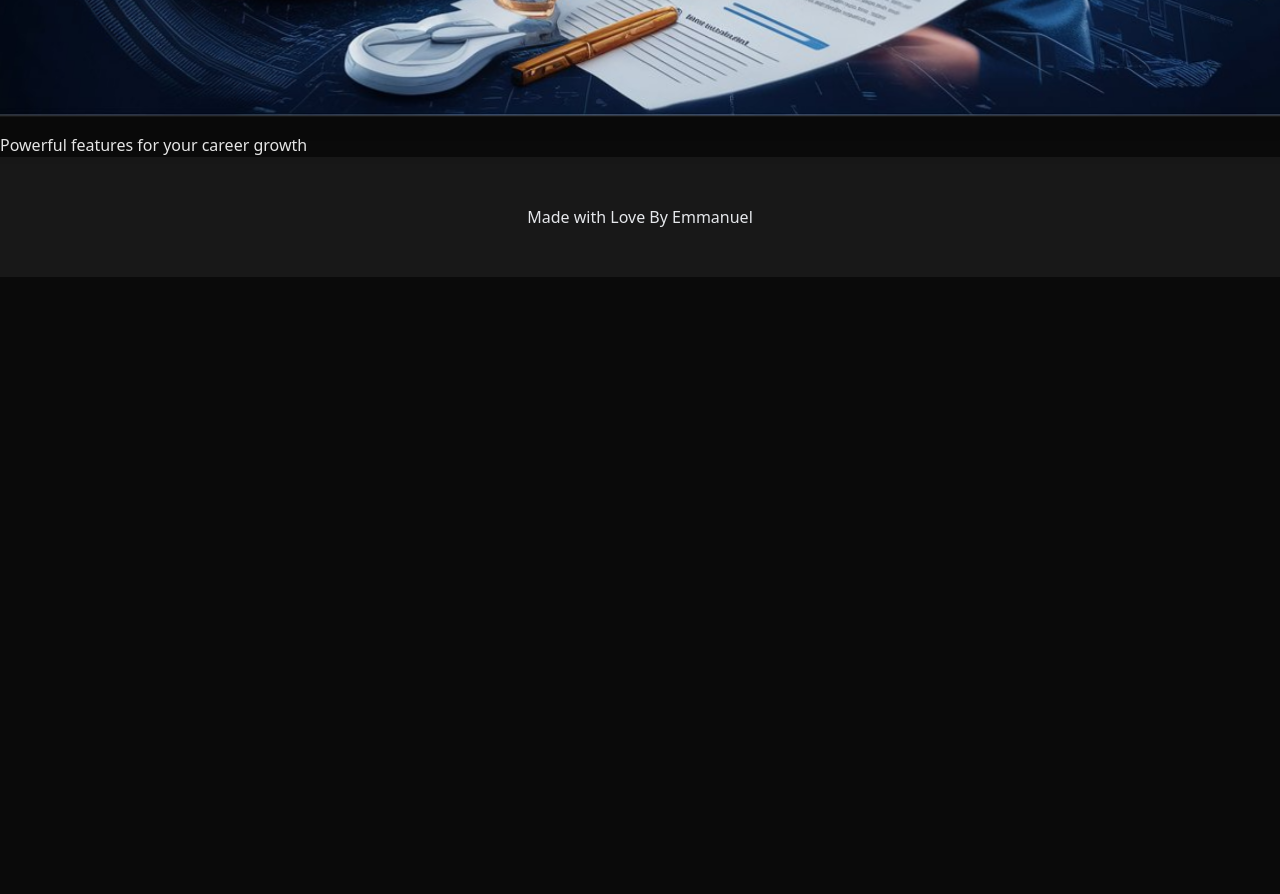
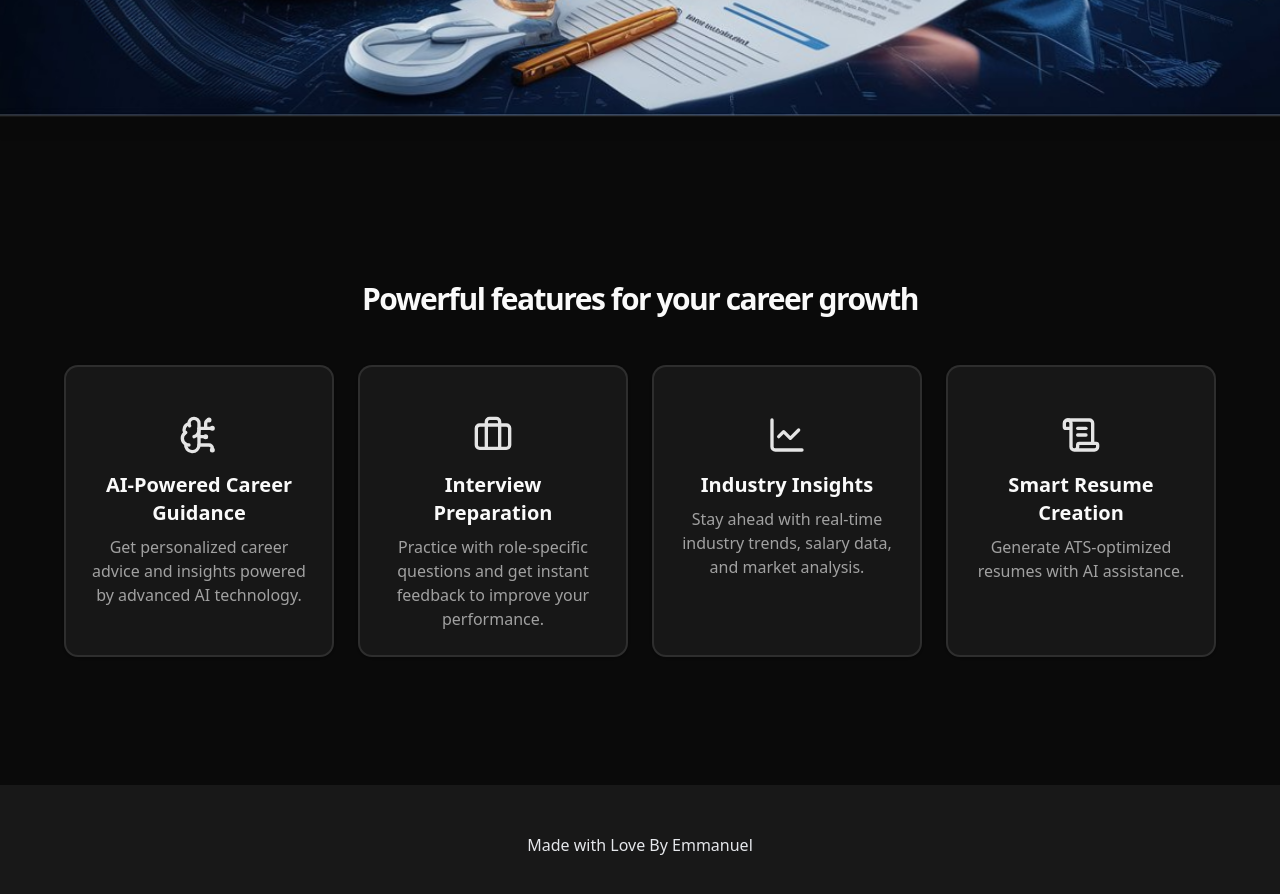
Before and after one commit to 10974-spec/sensei, a Next.js app: page / in a window 1280 px wide. Shown: the part 1180-2074 px from the top of the page. Before the commit the page ends 1457 px from the top, so only its background shows below. Built offline with nearby package versions, Linux system fonts and the light colour scheme; no server answers.

Commit message:
features section

```diff
--- a/app/page.jsx
+++ b/app/page.jsx
@@ -1,16 +1,43 @@
 import HeroSection from "@/components/hero";
+import { features } from "@/data/features";
+import {
+  Card,
+  CardAction,
+  CardContent,
+  CardDescription,
+  CardFooter,
+  CardHeader,
+  CardTitle,
+} from "@/components/ui/card";
 
 export default function Home() {
   return (
     <div>
       <div className="grid-background"></div>
 
-        <HeroSection />
-        <section>
-          <div className="">
-            <h2>Powerful features for your career growth</h2>
+      <HeroSection />
+      <section className="w-full py-12 md:py-24 lg:py-32 bg-background">
+        <div className="container mx-auto px-4 md:px-6">
+          <h2 className="text-3xl font-bold tracking-tighter text-center mb-12">Powerful features for your career growth</h2>
+          <div className="grid grid-cols-1 md:grid-cols-2 lg:grid-cols-4 gap-6 max-w-6xl  mx-auto">
+            {features.map((feature, index) => {
+              return (
+                <Card key={index}
+                className="border-2 hover:border-primary transition-colors duration-300"
+                >
+                  <CardContent className="pt-6 text-center flex flex-col items-center">
+                   <div className="flex flex-col items-center justify-center">
+                    {feature.icon}
+                    <h3 className="text-xl font-bold mb-2">{feature.title}</h3>
+                    <p className="text-muted-foreground">{feature.description}</p>
+                   </div>
+                  </CardContent>
+                </Card>
+              );
+            })}
           </div>
-          </section>
+        </div>
+      </section>
     </div>
   );
 }
--- a/components/hero.jsx
+++ b/components/hero.jsx
@@ -27,7 +27,7 @@ const HeroSection = () => {
   }, []);
 
   return (
-    <section className="w-full pt-36 md:pt-48 pb-10">
+    <section className="w-full pt-36 md:pt-48 pb-15">
       <div className="space-y-6 text-center">
         <div className="space-y-6 mx-auto">
           <h1 className="text-5xl font-bold md:text-6xl lg:text-7xl xl:text-8xl gradient-title animate-gradient">
```
Also changed, not shown: app/globals.css (line endings or trailing spaces).
